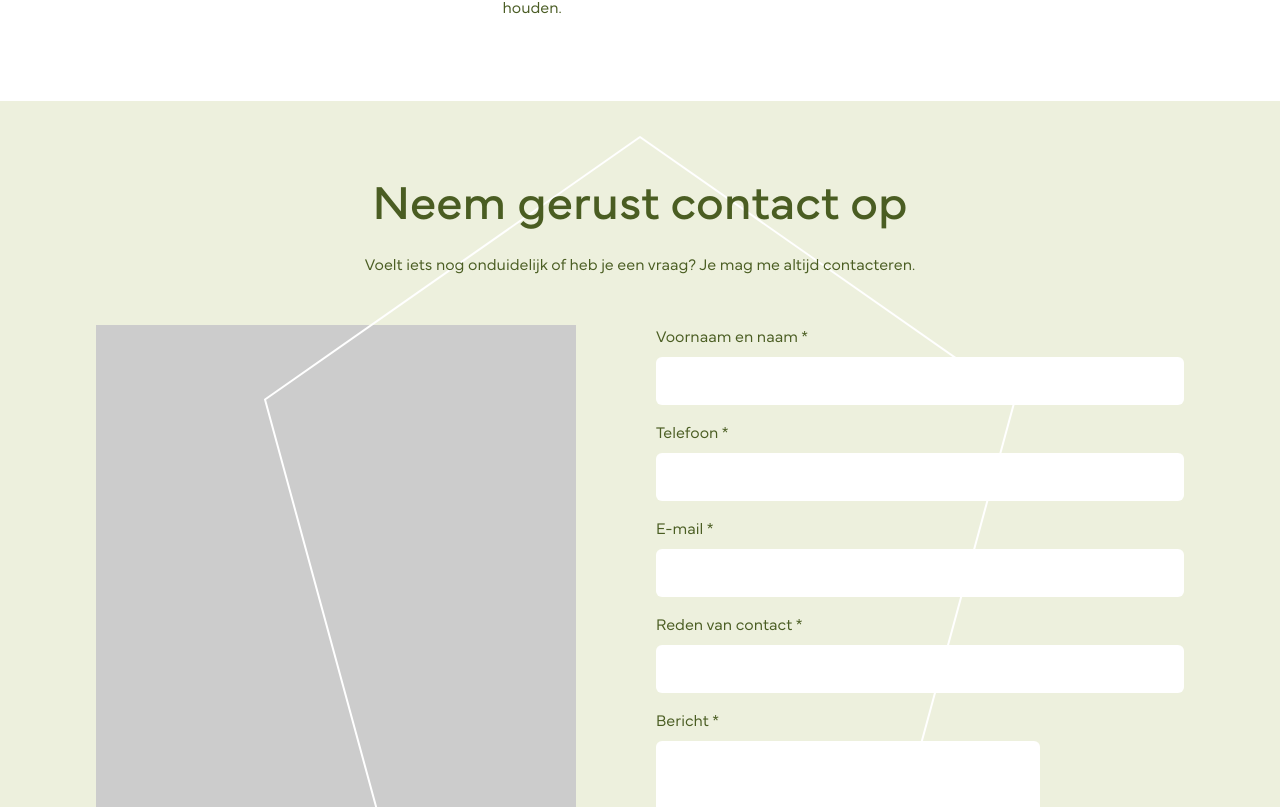
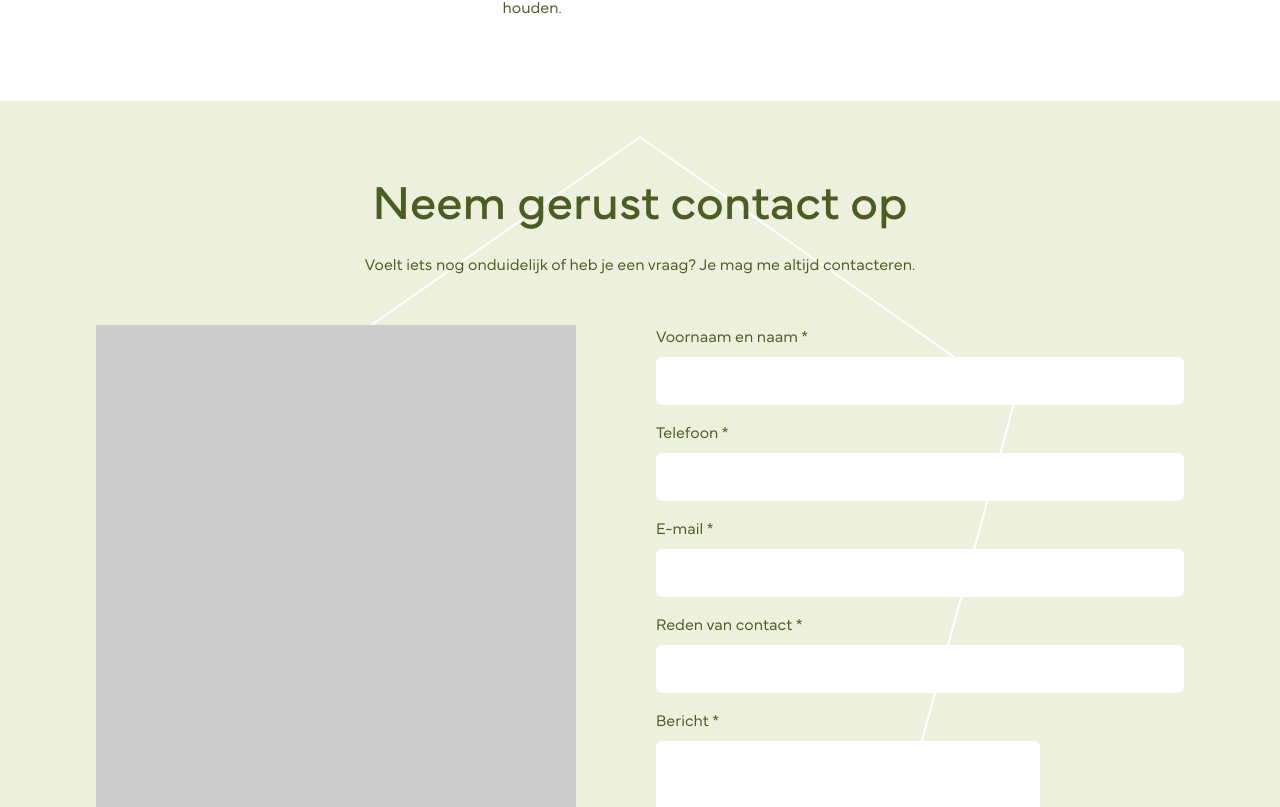
Before and after one commit to Augustyss/website-lies, a Next.js app: page / in a window 1280 px wide. Shown: the part 11193-12000 px from the top of the page. Built offline with nearby package versions, Linux system fonts and the light colour scheme.

Commit message:
Fix z-index: contactformulier en succesmelding boven pentagon
- Verhoog z-index van form container naar 10 (was 5)
- Voeg z-index toe aan form en succesmelding
- Succesmelding en formulier komen nu boven pentagon (z-index 8)

```diff
--- a/src/components/Praktisch.tsx
+++ b/src/components/Praktisch.tsx
@@ -167,8 +167,8 @@ export default function Praktisch() {
           </p>
         </div>
 
-        {/* Grid: Map + Form - onder pentagon maar boven vierkant */}
-        <div className="container mx-auto max-w-6xl relative" style={{ zIndex: 5 }}>
+        {/* Grid: Map + Form - boven pentagon */}
+        <div className="container mx-auto max-w-6xl relative" style={{ zIndex: 10 }}>
           <div className="grid md:grid-cols-2 gap-6 md:gap-8 items-start relative">
             {/* Map placeholder - rechthoek met grijze achtergrond, achter pentagon - VERBORGEN OP MOBILE */}
             <div className="hidden md:block relative" style={{
@@ -182,7 +182,7 @@ export default function Praktisch() {
             }}></div>
 
             {/* Contact Form (geen aparte bg, alles cream) */}
-            <div>
+            <div style={{ position: 'relative', zIndex: 10 }}>
               {/* Status messages */}
               {submitStatus.type && (
                 <div
@@ -191,12 +191,13 @@ export default function Praktisch() {
                       ? 'bg-green-50 text-green-800 border border-green-200'
                       : 'bg-red-50 text-red-800 border border-red-200'
                   }`}
+                  style={{ position: 'relative', zIndex: 11 }}
                 >
                   {submitStatus.message}
                 </div>
               )}
 
-              <form onSubmit={handleSubmit} className="space-y-3 md:space-y-4">
+              <form onSubmit={handleSubmit} className="space-y-3 md:space-y-4" style={{ position: 'relative', zIndex: 10 }}>
                   <div>
                     <label htmlFor="naam" className="block mb-2 font-light text-sm md:text-base" style={{ fontFamily: 'Mundial-Light, Mundial, sans-serif', color: '#4a5d22' }}>
                       Voornaam en naam *
```
